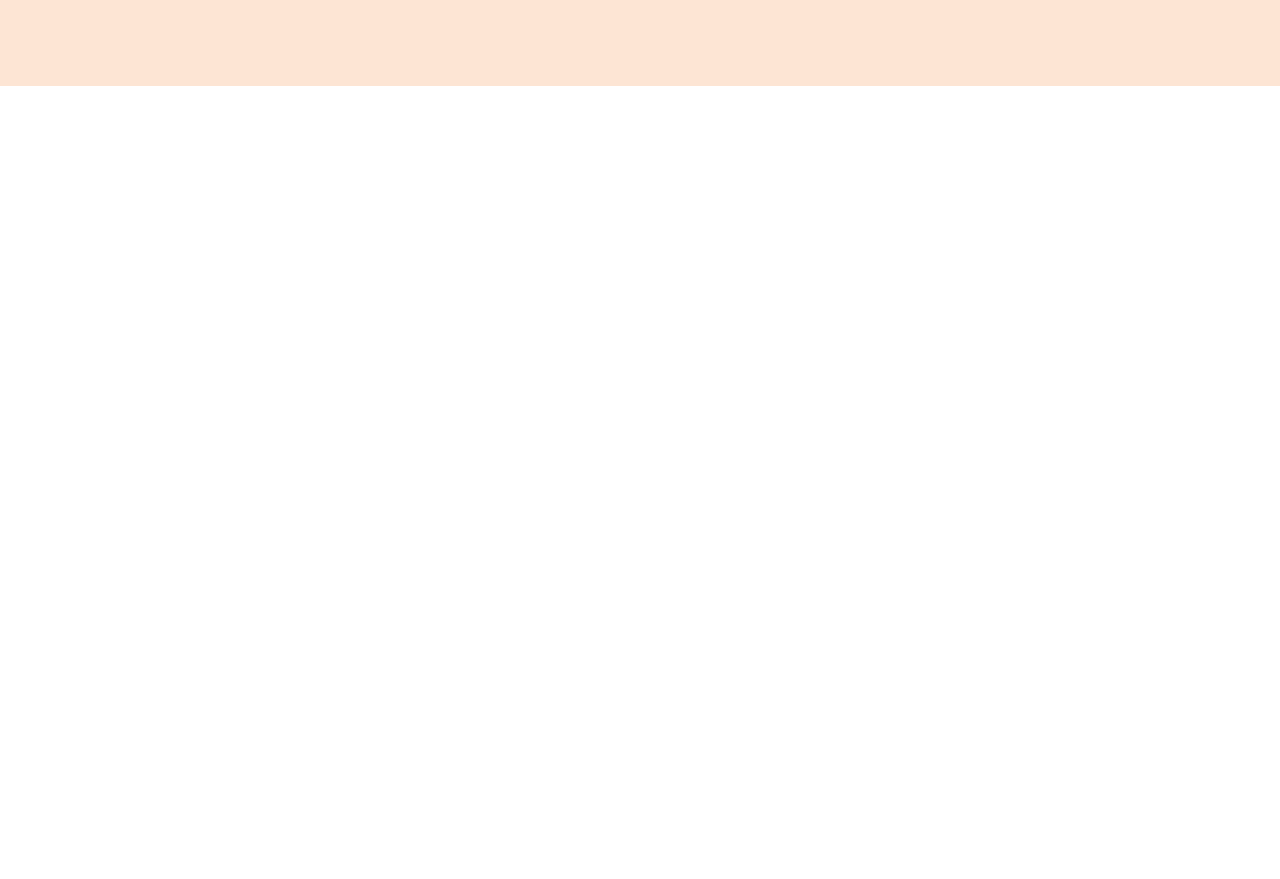
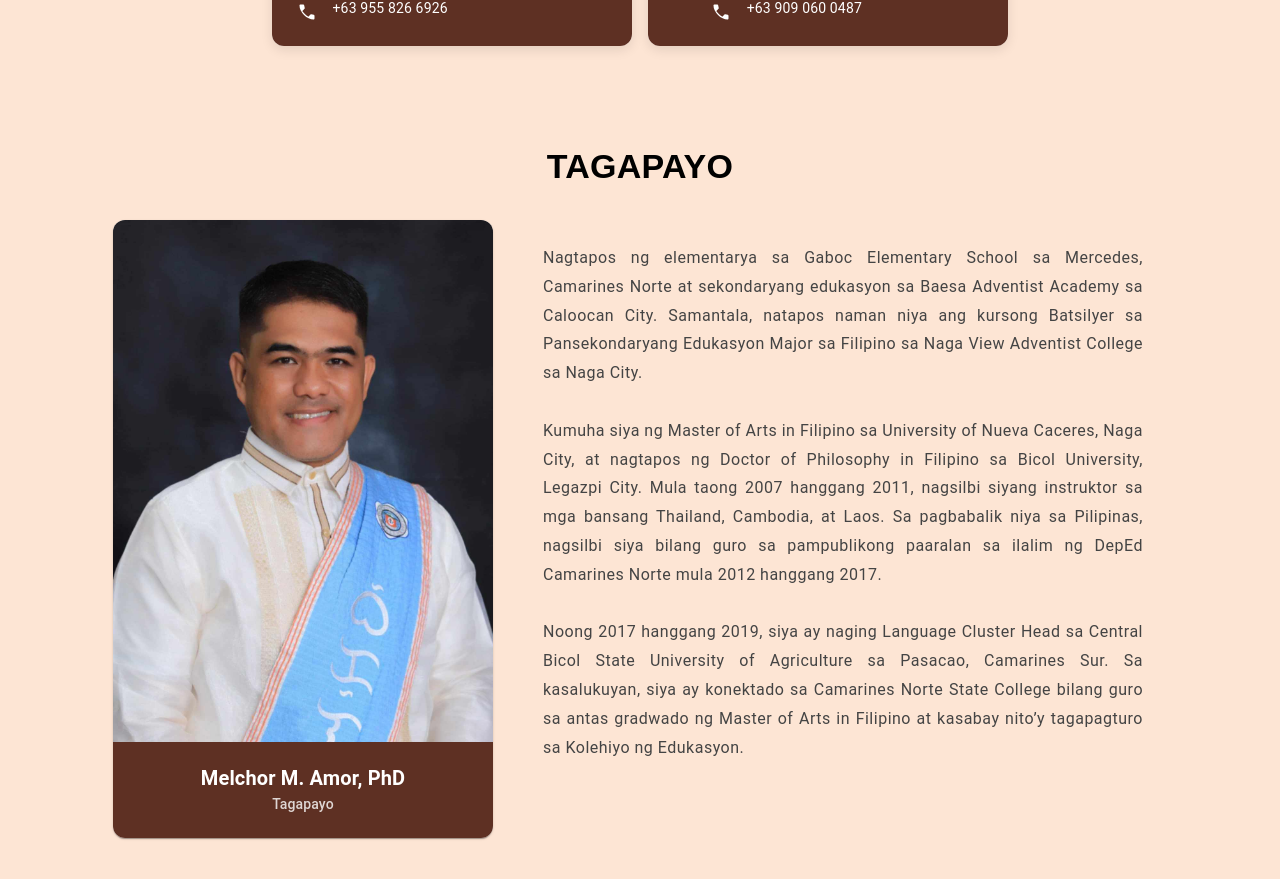
Before and after one commit to baisaarnina/e-bariks, a React (Create React App) app: page /kontak in a window 1280 px wide. Shown: the part 913-1792 px from the top of the page. Before the commit the page ends 999 px from the top, so only its background shows below. Built offline with nearby package versions, Linux system fonts and the light colour scheme.

Commit message:
mga changes sa docs

```diff
--- a/src/App.js
+++ b/src/App.js
@@ -14,7 +14,7 @@ function App() {
       <TopBar />
       <Routes>
         <Route path='/' element={<Introduksyon />} />
-        <Route path='/implikasyon at paniniwala' element={<Implikasyon />} />
+        <Route path='/gawi at paniniwala' element={<Implikasyon />} />
         <Route path='/proseso' element={<Proseso />} />
         <Route path='/konklusyon' element={<Konklusyon />} />
         <Route path="/kasaysayan" element={<Kasaysayan />} />
--- /dev/null
+++ b/src/component/adviser.js
@@ -0,0 +1,79 @@
+import React from 'react'
+import MyAdvicer from '../assets/image/advicer.jpg';
+import { Box, Card, CardContent, CardMedia, Typography } from '@mui/material';
+
+export default function Advicer() {
+    const advicer = {
+        profile: MyAdvicer,
+        name: 'Melchor M. Amor, PhD',
+        role: 'Tagapayo',
+        statement: 'Nagtapos ng elementarya sa Gaboc Elementary School sa Mercedes, Camarines Norte at sekondaryang edukasyon sa Baesa Adventist Academy sa Caloocan City. Samantala, natapos naman niya ang kursong Batsilyer sa Pansekondaryang Edukasyon Major sa Filipino sa Naga View Adventist College sa Naga City.\n\nKumuha siya ng Master of Arts in Filipino sa University of Nueva Caceres, Naga City, at nagtapos ng Doctor of Philosophy in Filipino sa Bicol University, Legazpi City. Mula taong 2007 hanggang 2011, nagsilbi siyang instruktor sa mga bansang Thailand, Cambodia, at Laos. Sa pagbabalik niya sa Pilipinas, nagsilbi siya bilang guro sa pampublikong paaralan sa ilalim ng DepEd Camarines Norte mula 2012 hanggang 2017.\n\nNoong 2017 hanggang 2019, siya ay naging Language Cluster Head sa Central Bicol State University of Agriculture sa Pasacao, Camarines Sur. Sa kasalukuyan, siya ay konektado sa Camarines Norte State College bilang guro sa antas gradwado ng Master of Arts in Filipino at kasabay nito’y tagapagturo sa Kolehiyo ng Edukasyon.',
+    }
+
+    return (
+        <Box>
+            <Typography variant='h4' sx={{
+                fontWeight: 700,
+                mb: 2,
+                fontFamily: "sans-serif",
+                color: "#000",
+                textTransform: "uppercase",
+                mb: 4,
+            }}>
+                tagapayo
+            </Typography>
+            <Box sx={{display: 'flex'}}>
+                <Card
+                    sx={{
+                        width: '100%',
+                        maxWidth: 380,
+                        mx: 'auto',
+                        borderRadius: '12px',
+                        boxShadow: "0px 4px 12lx rgba(0,0,0,0.1)",
+                        overflow: 'hidden',
+                    }}
+                >
+                    <CardMedia
+                        component='img'
+                        image={advicer.profile}
+                        alt="advicer"
+                        // sx={{ height: 480, objectFit: 'cover' }}
+                    />
+                    <CardContent
+                        sx={{
+                            backgroundColor: '#5E3023',
+                            color: '#fff',
+                            textAlign: 'center',
+                            padding: '20px',
+                            flexGrow: 1
+                        }}
+                    >
+                        <Typography variant='h6' fontWeight={600}>
+                            {advicer.name}
+                        </Typography>
+                        <Typography variant='body2' fontWeight={500} sx={{ opacity: 0.8 }}>
+                            {advicer.role}
+                        </Typography>
+                    </CardContent>
+                </Card>
+                <Typography
+                    variant="body1"
+                    sx={{
+                        color: "#444",
+                        maxWidth: "600px",
+                        mx: "auto",
+                        mb: 4,
+                        textAlign: 'justify',
+                        fontSize: 16,
+                        whiteSpace: 'pre-wrap',
+                        padding: '1.5rem',
+                        lineHeight: '1.8',
+                        letterSpacing: '0.5px',
+                    }}
+                >
+                    {advicer.statement}
+                </Typography>
+            </Box>
+        </Box>
+    )
+}
--- a/src/component/intro.js
+++ b/src/component/intro.js
@@ -49,6 +49,11 @@ export default function Intro() {
                             borderRadius: 2,
                         }}
                     />
+                    <Box sx={{ textAlign: 'end' }}>
+                        <a href="https://www.flickr.com/photos/eustaquio/5335633560/" target="_blank" rel="noopener noreferrer" style={{ fontSize: '0.8em', color: 'gray' }}>
+                            Source: Flickr
+                        </a>
+                    </Box>
                 </Box>
 
             </Box>
@@ -69,7 +74,7 @@ const style = {
         display: 'flex',
         flexDirection: 'row',
         gap: 4,
-        p:5
+        p: 5
     }
 
 }
--- a/src/component/pauna.js
+++ b/src/component/pauna.js
@@ -9,7 +9,7 @@ import { appbarHeight, pagePadding } from "../constant/constant";
 export default function Pauna() {
   return (
     <Box sx={style.maincontainer}>
-      <Box sx={{...style.container, mb:10}}>
+      <Box sx={{ ...style.container, mb: 10 }}>
         <Box xs={12} md={6} textAlign='justify' width='50%'>
           <Typography
             sx={{
@@ -51,6 +51,11 @@ export default function Pauna() {
               borderRadius: 2,
             }}
           />
+          <Box sx={{ textAlign: 'end' }}>
+            <a href="https://lifestyle.inquirer.net/3049/the-sour-truth-behind-sukang-sasa/" target="_blank" rel="noopener noreferrer" style={{ fontSize: '0.8em', color: 'gray' }}>
+              Source: Lifestyle.INQ
+            </a>
+          </Box>
         </Box>
       </Box>
       <Box sx={style.container}>
@@ -65,6 +70,11 @@ export default function Pauna() {
               borderRadius: 2,
             }}
           />
+          <Box sx={{ textAlign: 'end' }}>
+            <a href="https://edition.cnn.com/2019/12/24/asia/lambanog-poisoning-philippines-intl-hnk-scli/index.html" target="_blank" rel="noopener noreferrer" style={{ fontSize: '0.8em', color: 'gray' }}>
+              Source: CNN
+            </a>
+          </Box>
         </Box>
         <Box xs={12} md={6} textAlign='justify' width='50%'>
           <Typography sx={{ fontSize: 16, marginBottom: 2 }}>
--- a/src/component/team.js
+++ b/src/component/team.js
@@ -67,7 +67,7 @@ export default function Team() {
             <Card
               sx={{
                 width:'100%',
-                maxWidth: 400,
+                maxWidth: 360,
                 mx: "auto",
                 borderRadius: "12px",
                 boxShadow: "0px 4px 12px rgba(0, 0, 0, 0.1)",
@@ -78,7 +78,7 @@ export default function Team() {
                 component="img"
                 image={member.profile}
                 alt={member.name}
-                sx={{ height: 280, objectFit: "cover" }}
+                sx={{ height: 340, objectFit: "cover" }}
               />
 
               <CardContent
--- a/src/component/topbar.js
+++ b/src/component/topbar.js
@@ -36,7 +36,7 @@ export default function TopBar() {
     const menu = [
         { id: 0, name: 'INTRODUKSYON', path: '/' },
         { id: 2, name: 'KASAYSAYAN', path: '/kasaysayan' },
-        { id: 1, name: 'IMPLIKASYON AT PANINIWALA', path: '/implikasyon at paniniwala' },
+        { id: 1, name: 'GAWI AT PANINIWALA', path: '/gawi at paniniwala' },
         { id: 3, name: 'PROSESO', path: '/proseso' },
         { id: 4, name: 'KONKLUSYON', path: '/konklusyon' },
         { id: 4, name: 'KONTAK', path: '/kontak' },
--- a/src/constant/string.js
+++ b/src/constant/string.js
@@ -1,7 +1,7 @@
 export const tabItems = [
   "INTRODUKSYON",
   "KASAYSAYAN",
-  "IMPLIKASYON AT PANINIWALA",
+  "GAWI AT PANINIWALA",
   "PROSESO",
   "KONKLUSION",
   "KONTAK",
--- a/src/page/kontak.js
+++ b/src/page/kontak.js
@@ -1,6 +1,7 @@
 import { Box } from "@mui/material";
 import React from "react";
 import Team from "../component/team";
+import Advicer from "../component/adviser";
 
 import C from '../constant/colors';
 import S from '../constant/sizes';
@@ -10,6 +11,7 @@ export default function Kontak() {
         <Box sx={style.maincontainer}>
             <Box sx={style.container}>
                 <Team />
+                <Advicer />
             </Box>
         </Box>
     )
@@ -26,7 +28,7 @@ const style = {
     },
     container: {
         padding: { sm: S.sp20, md: S.sp60, lg: S.sp100 },
-        // gap: { sm: S.sp60, md: S.sp100, lg: S.sp160 },
+        gap: { sm: S.sp20, md: S.sp60, lg: S.sp100 },
         display: 'flex',
         flexDirection: 'column'
     }
--- a/src/page/proseso.js
+++ b/src/page/proseso.js
@@ -46,6 +46,8 @@ const kasangkapan = [
   {
     path: pictures[4],
     title: "WATER PUMP",
+    srcLink: 'https://images.app.goo.gl/Hxg6Dku5qTiyXFxr7',
+    src: 'Facebook',
     subtitle:
       "Isang makina na ginagamit upang pataasin ang pressure ng tubig at mailipat ito sa ibabaw ng lutuan at mapadali ang paglamig ng singaw ng nilulutong tuba.",
   },
@@ -216,9 +218,15 @@ export default function Proseso() {
                     height: "200px",
                     objectFit: "cover",
                     borderRadius: 2,
-                    mb: 2,
                   }}
                 />
+                {
+                  item.src && <Box sx={{ textAlign: 'end', mb: 2, }}>
+                  <a href={item.srcLink} target="_blank" rel="noopener noreferrer" style={{ fontSize: '0.8em', color: 'gray' }}>
+                    Source: {item.src}
+                  </a>
+                </Box>
+                }
                 <Typography
                   sx={{ pb: S.mp12 }}
                   fontSize={{ xs: S.fs24, md: S.fs28, lg: S.fs36 }}
```
Also changed, not shown: src/component/barangay.js (+13 -3 lines), src/json/implikasyon.json (+20 -1 lines), src/page/implikasyon.js (+12 -14 lines), src/assets/image/advicer.jpg (added).
